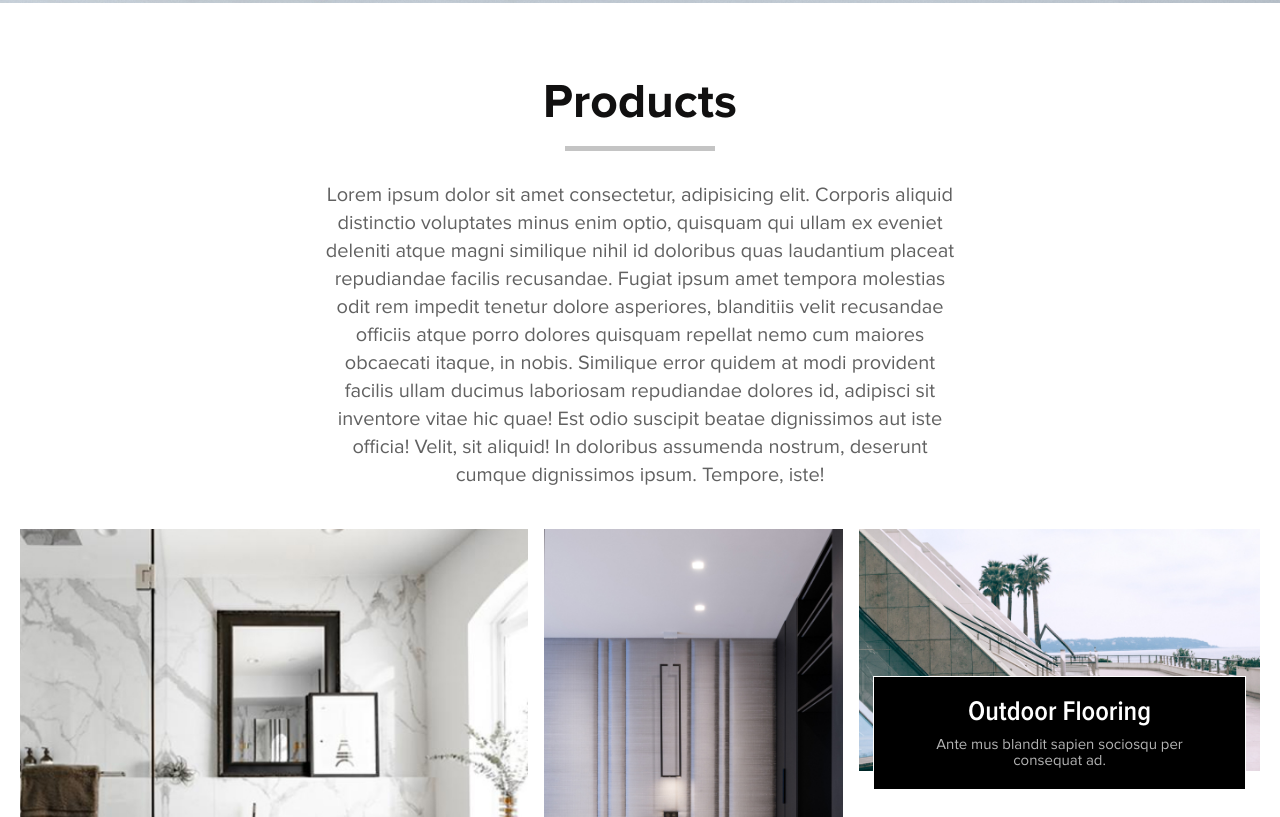
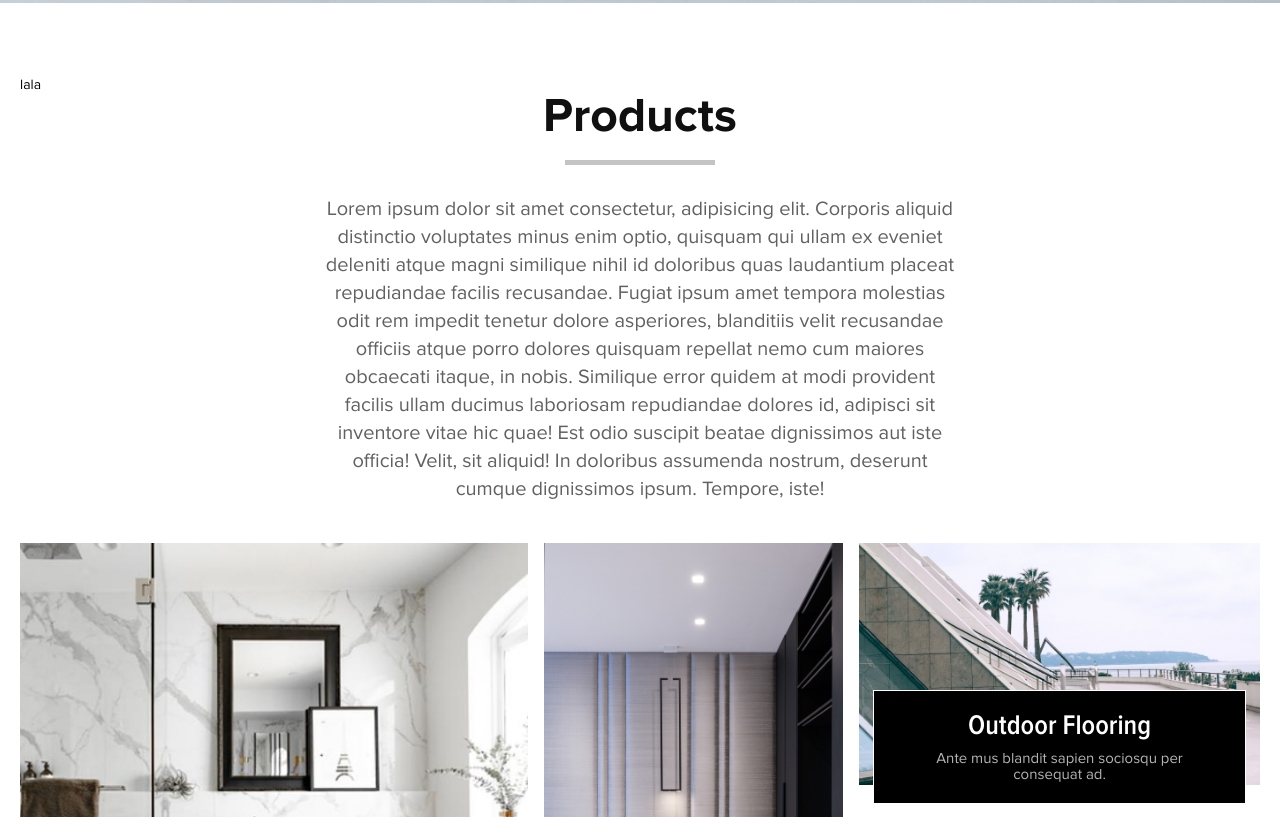
Before and after one commit to YevhenHryhorenko/Retail, a plain HTML site: page main_page.html in a window 1280 px wide. Shown: the part 720-1537 px from the top of the page. Drawn offline with nearby package versions, Linux system fonts and the light colour scheme.

Commit message:
test(commit): :memo:

```diff
--- a/main_page.html
+++ b/main_page.html
@@ -78,6 +78,7 @@
 		</section>
 
 		<section class="container marg-b">
+			lala
 			<div class="products">
 				<h2 class="h2">Products</h2>
 				<hr />
```
